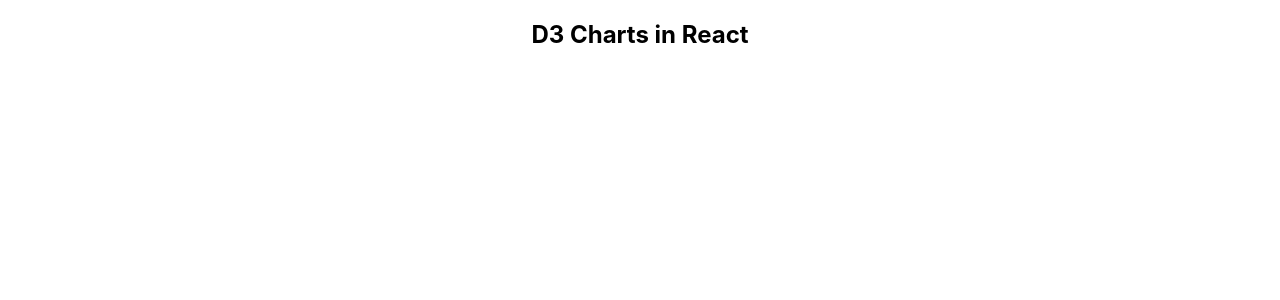
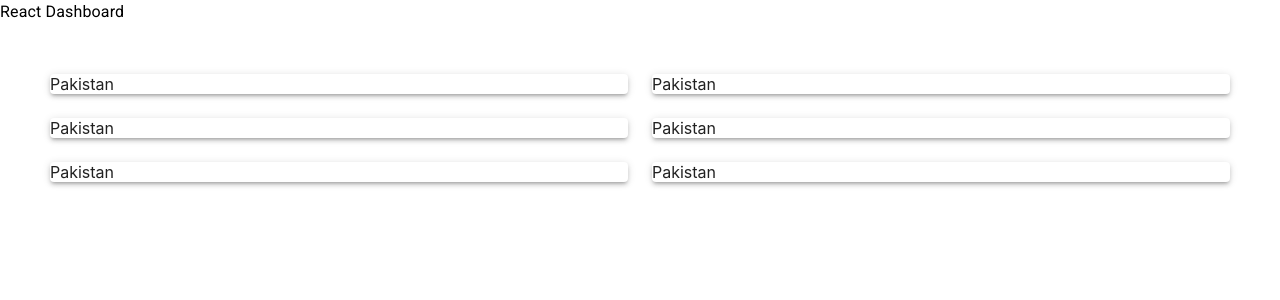
Before and after one commit to usmangq12/react-charts-dashboard, a React (Create React App) app: page / in a window 1280 px wide. Shown: the top 300 px of the page. Built offline with nearby package versions, Linux system fonts and the light colour scheme.

Commit message:
Added material; Created chart container;

```diff
--- a/package.json
+++ b/package.json
@@ -3,6 +3,8 @@
   "version": "0.1.0",
   "private": true,
   "dependencies": {
+    "@material-ui/core": "^4.11.0",
+    "@material-ui/icons": "^4.9.1",
     "@testing-library/jest-dom": "^4.2.4",
     "@testing-library/react": "^9.5.0",
     "@testing-library/user-event": "^7.2.1",
--- a/public/index.html
+++ b/public/index.html
@@ -15,6 +15,8 @@
       user's mobile device or desktop. See https://developers.google.com/web/fundamentals/web-app-manifest/
     -->
     <link rel="manifest" href="%PUBLIC_URL%/manifest.json" />
+    <link rel="stylesheet" href="https://fonts.googleapis.com/css?family=Roboto:300,400,500,700&display=swap" />
+    <link rel="stylesheet" href="https://fonts.googleapis.com/icon?family=Material+Icons" />
     <!--
       Notice the use of %PUBLIC_URL% in the tags above.
       It will be replaced with the URL of the `public` folder during the build.
--- a/src/App.tsx
+++ b/src/App.tsx
@@ -1,12 +1,24 @@
-import React from 'react';
-import logo from './logo.svg';
-import './App.css';
-
+import React from "react";
+import { Grid, Typography } from "@material-ui/core";
+import { ChartContainer } from "./components/shared/ChartContainer";
 function App() {
   return (
-    <div className="App">
-          <h2>D3 Charts in React</h2>
-    </div>
+    <Grid container>
+      <Typography>React Dashboard</Typography>
+      <Grid
+        container
+        item
+        style={{ display: "flex", flexWrap: "wrap", padding: 50 }}
+        spacing={3}
+      >
+        <ChartContainer>Pakistan</ChartContainer>
+        <ChartContainer>Pakistan</ChartContainer>
+        <ChartContainer>Pakistan</ChartContainer>
+        <ChartContainer>Pakistan</ChartContainer>
+        <ChartContainer>Pakistan</ChartContainer>
+        <ChartContainer>Pakistan</ChartContainer>
+      </Grid>
+    </Grid>
   );
 }
 
--- /dev/null
+++ b/src/components/shared/ChartContainer.tsx
@@ -0,0 +1,14 @@
+import React, { ReactNode } from "react";
+import { Grid, Paper } from "@material-ui/core";
+
+interface IProps {
+  children?: ReactNode;
+}
+
+export const ChartContainer = ({ children }: IProps) => {
+  return (
+    <Grid item xs={12} sm={6}>
+      <Paper elevation={3}>{children}</Paper>
+    </Grid>
+  );
+};
```
